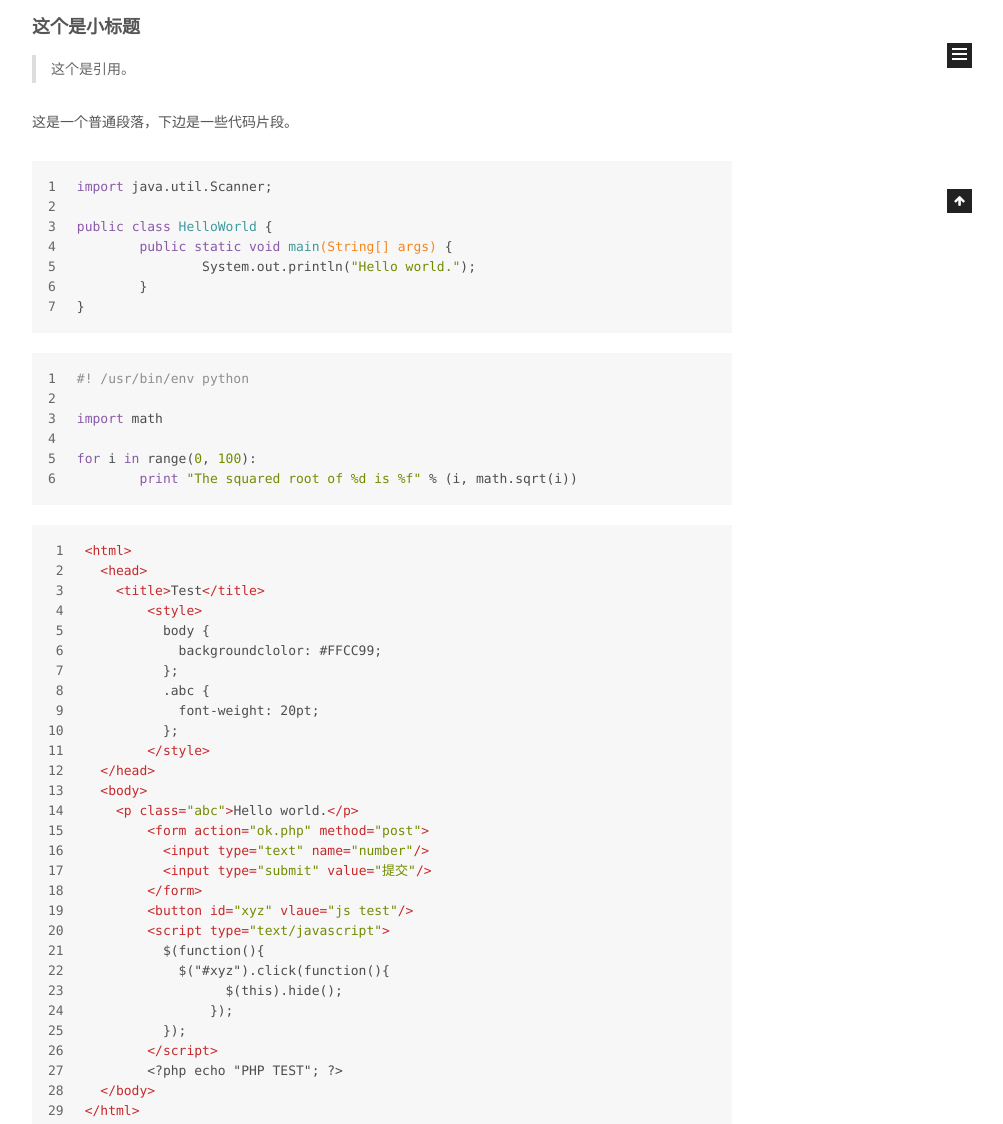
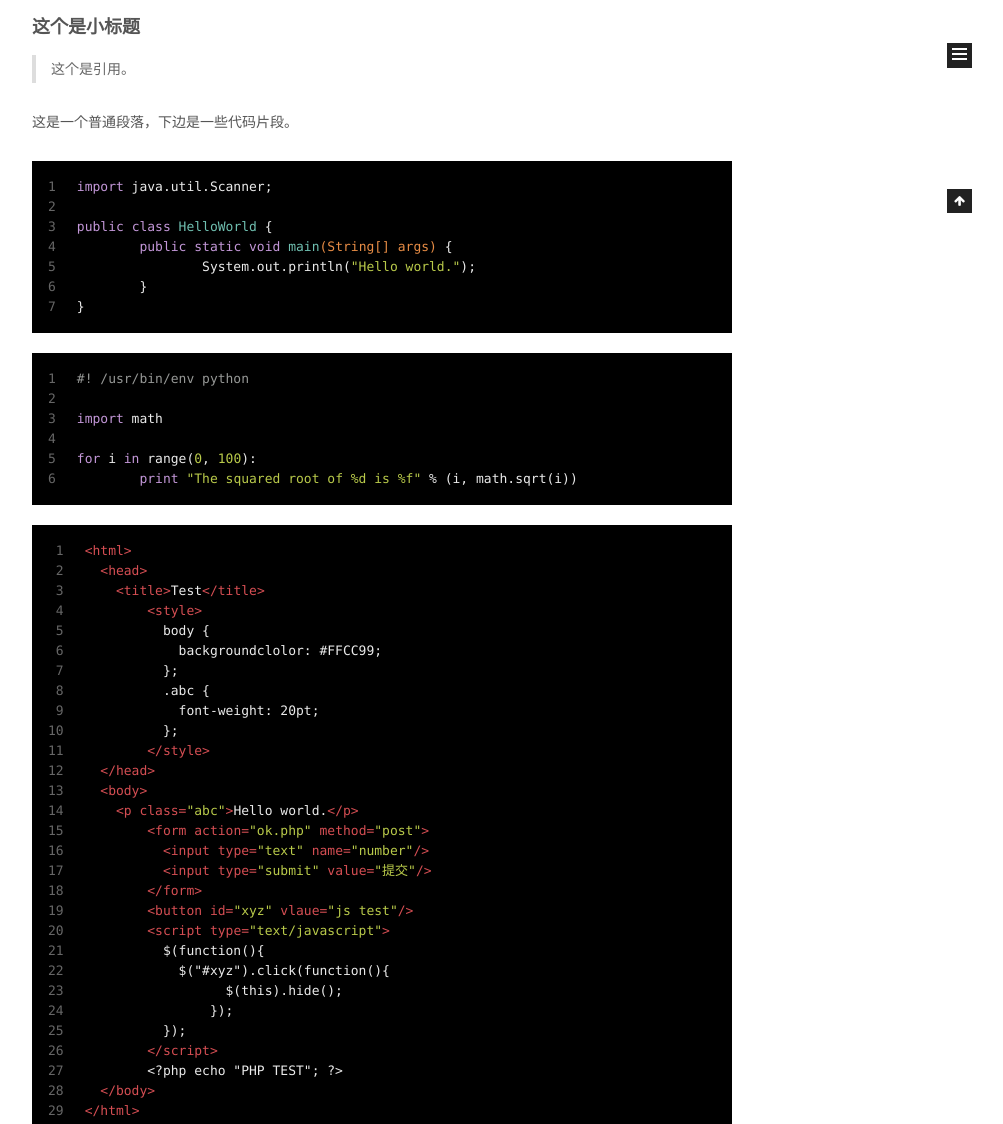
Before and after one commit to kiwi-yan/kiwi-yan.github.io, a plain HTML site: page index.html in a window 1280 px wide. Shown: the part 687-1811 px from the top of the page, without its empty margins (258-1261 px from the left). Drawn offline with Linux system fonts and the light colour scheme.

Commit message:
Site updated: 2016-07-31 16:41:51

```diff
--- a/css/main.css
+++ b/css/main.css
@@ -497,8 +497,8 @@ pre,
   margin: 20px 0;
   padding: 15px;
   font-size: 13px;
-  color: #4d4d4c;
-  background: #f7f7f7;
+  color: #eaeaea;
+  background: #000;
   line-height: 1.6;
 }
 pre,
@@ -515,7 +515,7 @@ code {
 }
 pre code {
   padding: 0;
-  color: #4d4d4c;
+  color: #eaeaea;
   background: none;
   text-shadow: none;
 }
@@ -535,7 +535,7 @@ pre code {
 }
 .highlight figcaption {
   font-size: 1em;
-  color: #4d4d4c;
+  color: #eaeaea;
   line-height: 1em;
   margin-bottom: 1em;
 }
@@ -549,10 +549,10 @@ pre code {
 }
 .highlight figcaption a {
   float: right;
-  color: #4d4d4c;
+  color: #eaeaea;
 }
 .highlight figcaption a:hover {
-  border-bottom-color: #4d4d4c;
+  border-bottom-color: #eaeaea;
 }
 .highlight .gutter pre {
   color: #666;
@@ -569,7 +569,7 @@ pre code {
   border: none;
 }
 pre .comment {
-  color: #8e908c;
+  color: #969896;
 }
 pre .variable,
 pre .attribute,
@@ -583,7 +583,7 @@ pre .html .doctype,
 pre .css .id,
 pre .css .class,
 pre .css .pseudo {
-  color: #c82829;
+  color: #d54e53;
 }
 pre .number,
 pre .preprocessor,
@@ -592,7 +592,7 @@ pre .literal,
 pre .params,
 pre .constant,
 pre .command {
-  color: #f5871f;
+  color: #e78c45;
 }
 pre .ruby .class .title,
 pre .css .rules .attribute,
@@ -605,11 +605,11 @@ pre .xml .cdata,
 pre .special,
 pre .number,
 pre .formula {
-  color: #718c00;
+  color: #b9ca4a;
 }
 pre .title,
 pre .css .hexcolor {
-  color: #3e999f;
+  color: #70c0b1;
 }
 pre .function,
 pre .python .decorator,
@@ -619,11 +619,11 @@ pre .ruby .title .keyword,
 pre .perl .sub,
 pre .javascript .title,
 pre .coffeescript .title {
-  color: #4271ae;
+  color: #7aa6da;
 }
 pre .keyword,
 pre .javascript .function {
-  color: #8959a8;
+  color: #c397d8;
 }
 .full-image.full-image.full-image {
   border: none;
@@ -1548,7 +1548,7 @@ pre .javascript .function {
   width: 4px;
   height: 4px;
   border-radius: 50%;
-  background: #d9fff1;
+  background: #500be9;
 }
 .links-of-blogroll {
   font-size: 13px;
```
